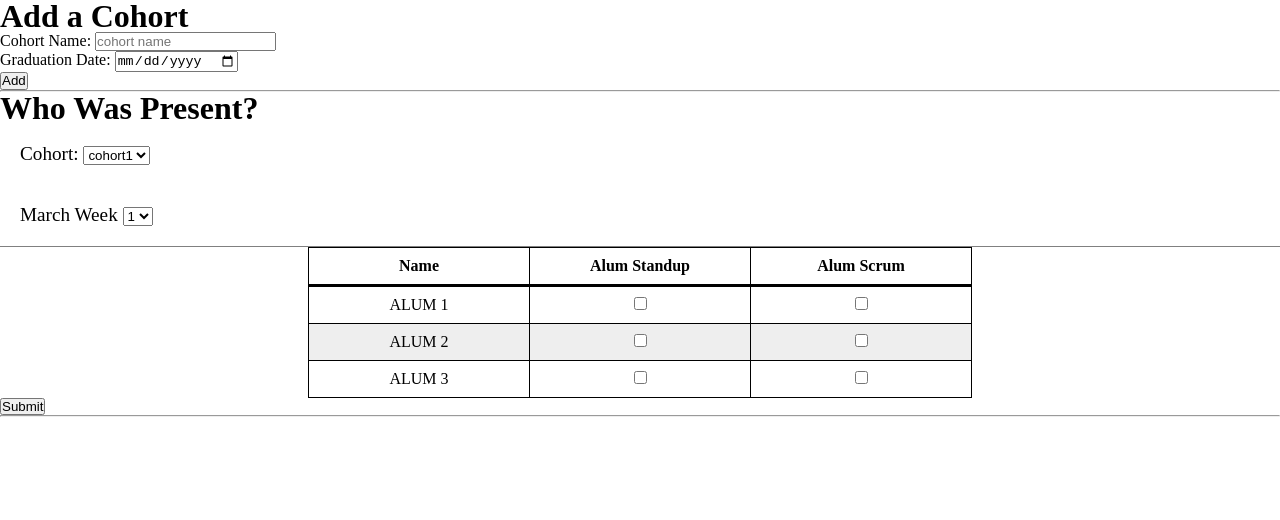
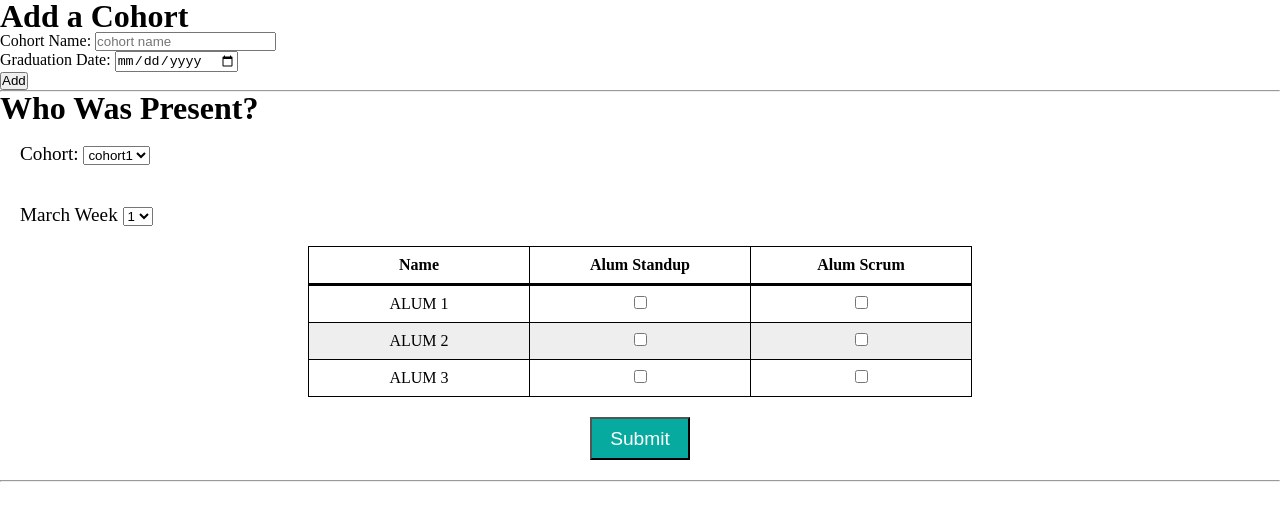
Before and after one commit to AwrenNuit/alum-tracker, a React (Create React App) app: page / in a window 1280 px wide. Shown: the top 520 px of the page. Built offline with nearby package versions, Linux system fonts and the light colour scheme.

Commit message:
basic button styling

```diff
--- a/src/components/AlumList/AlumList.css
+++ b/src/components/AlumList/AlumList.css
@@ -1,9 +1,22 @@
+.list-form-btn {
+  cursor: pointer;
+  font-size: 1.2em;
+  background-color: #07aa9e;
+  color: white;
+  padding: 10px;
+  width: 100px;
+}
+
+.list-form-btn-container {
+  margin: 20px;
+  text-align: center;
+}
+
 .list-select-cohort {
   padding: 20px;
 }
 
 .list-select-container {
-  border-bottom: 1px solid grey;
   font-size: 1.2em;
 }
 
--- a/src/components/AlumList/AlumList.js
+++ b/src/components/AlumList/AlumList.js
@@ -153,8 +153,8 @@ export default function AlumList() {
         </table>
       </div>
 
-      <div>
-        <button type="submit">Submit</button>
+      <div className="list-form-btn-container">
+        <button className="list-form-btn" type="submit">Submit</button>
       </div>
     </form>
     <hr />
```
